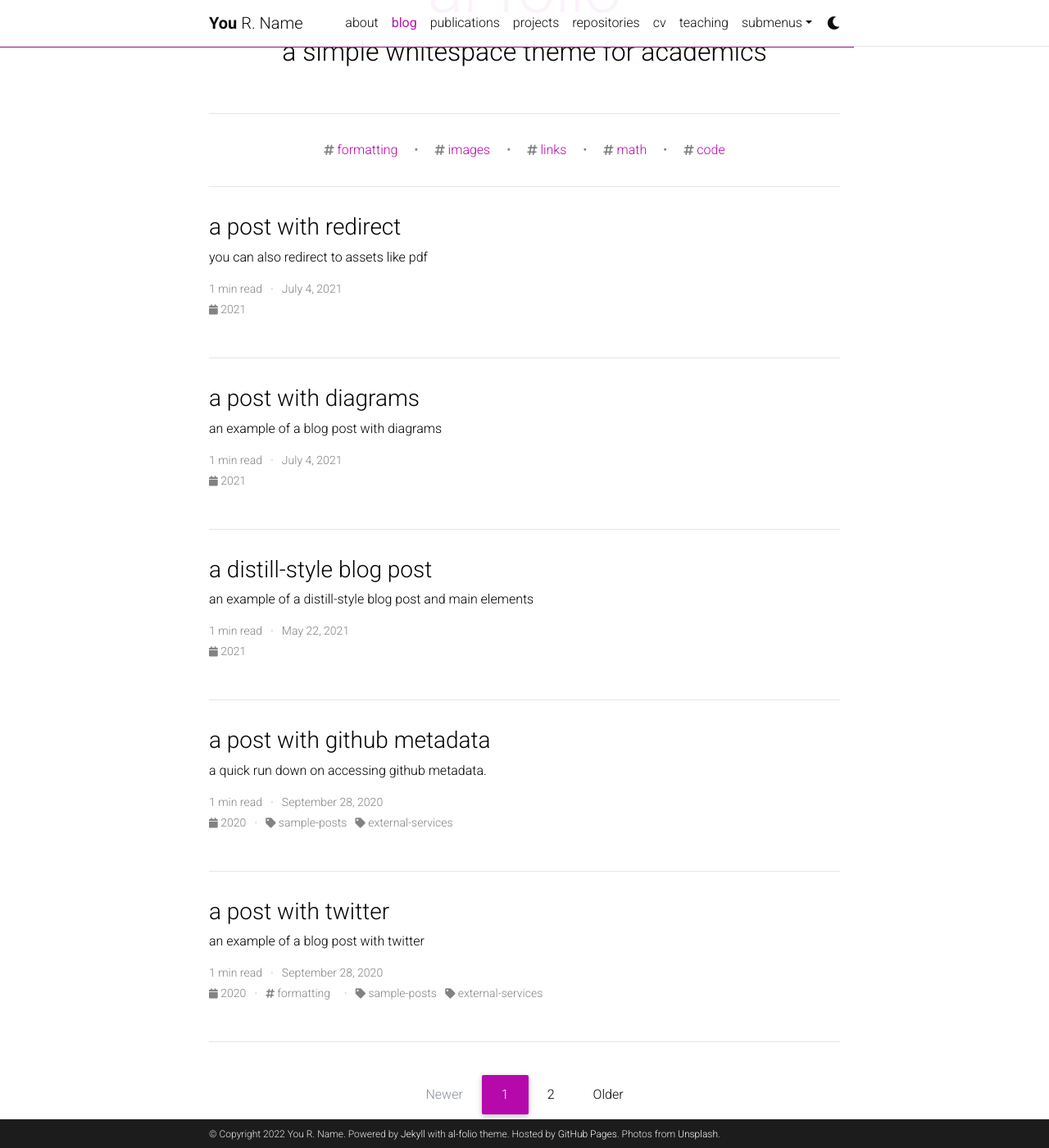
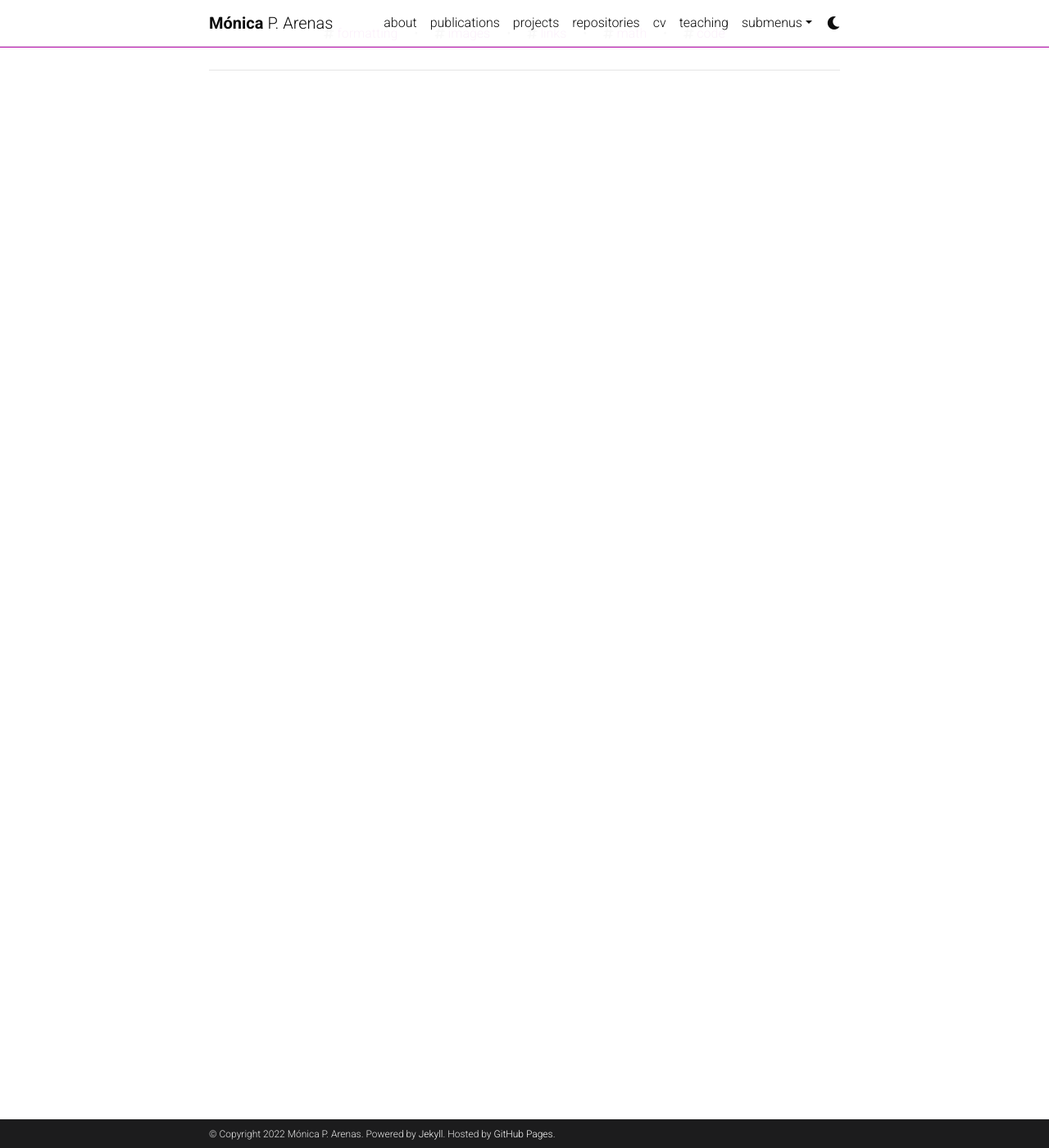
Before and after one commit to monicarenas4/monicarenas4.github.io, a Jekyll site: the page built from blog/index.html, in a window 1280 px wide and 1400 px high, scrolled down 197 px. Shown: the whole window at 82% size. Built offline with Jekyll 4.4.1, drawn with Linux system fonts in a browser that asks for light colours; the list of posts is cut into pages by our own code; comment, search, counter and statistics services are not loaded; a style sheet for code colours, icons or effects is not loaded.

Commit message:
edit config

```diff
--- a/_config.yml
+++ b/_config.yml
@@ -3,23 +3,22 @@
 # -----------------------------------------------------------------------------
 
 title: blank # the website title (if blank, full name will be used instead)
-first_name: You
-middle_name: R.
-last_name: Name
-email: you@example.com
+first_name: Mónica
+middle_name: P.
+last_name: Arenas
+# email: you@example.com
 description: > # the ">" symbol means to ignore newlines until "footer_text:"
-  A simple, whitespace theme for academics. Based on [*folio](https://github.com/bogoli/-folio) design.
+  Personal website.
 footer_text: >
-  Powered by <a href="https://jekyllrb.com/" target="_blank">Jekyll</a> with <a href="https://github.com/alshedivat/al-folio">al-folio</a> theme.
+  Powered by <a href="https://jekyllrb.com/" target="_blank">Jekyll</a>.
   Hosted by <a href="https://pages.github.com/" target="_blank">GitHub Pages</a>.
-  Photos from <a href="https://unsplash.com" target="_blank">Unsplash</a>.
 keywords: jekyll, jekyll-theme, academic-website, portfolio-website  # add your own keywords or leave empty
 
 lang: en # the language of your site (for example: en, fr, cn, ru, etc.)
 icon: ⚛️  # the emoji used as the favicon (alternatively, provide image name in /assets/img/)
 
-url: https://alshedivat.github.io # the base hostname & protocol for your site
-baseurl: /al-folio # the subpath of your site, e.g. /blog/
+url: https://monicarenas4.github.io # the base hostname & protocol for your site
+baseurl: # the subpath of your site, e.g. /blog/
 last_updated: false # set to true if you want to display last updated in the footer
 impressum_path:  # set to path to include impressum link in the footer, use the same path as permalink in a page, helps to conform with EU GDPR
 
@@ -41,7 +40,7 @@ repo_theme_dark: dark           # https://github.com/anuraghazra/github-readme-s
 # will use title and url fields
 # Take a look to https://github.com/jekyll/jekyll-feed for more customization
 
-rss_icon: true
+rss_icon: false
 
 # -----------------------------------------------------------------------------
 # Layout
@@ -67,14 +66,14 @@ og_image: # The site-wide (default for all links) Open Graph preview image
 # Social integration
 # -----------------------------------------------------------------------------
 
-github_username: # your GitHub user name
+github_username: monicarenas4 # your GitHub user name
 gitlab_username: # your GitLab user name
 twitter_username: # your Twitter handle
-linkedin_username: # your LinkedIn user name
-scholar_userid: # your Google Scholar ID
+linkedin_username: monicarenas4 # your LinkedIn user name
+scholar_userid: DsmvmNYAAAAJ&hl=en # your Google Scholar ID
 semanticscholar_id: # your Semantic Scholar ID
 whatsapp_number: # your WhatsApp number (full phone number in international format. Omit any zeroes, brackets, or dashes when adding the phone number in international format.)
-orcid_id: # your ORCID ID
+orcid_id: 0000-0003-0221-5032 # your ORCID ID
 medium_username: # your Medium username
 quora_username: # your Quora username
 publons_id: # your ID on Publons
@@ -94,8 +93,8 @@ instagram_id: # your instagram id
 facebook_id: # your facebook id
 discord_id: # your discord id (18-digit unique numerical identifier)
 
-contact_note: >
-  You can even add a little note about which of these is the best way to reach you.
+# contact_note: >
+  # You can even add a little note about which of these is the best way to reach you.
 
 # -----------------------------------------------------------------------------
 # Analytics and search engine verification
@@ -111,25 +110,25 @@ bing_site_verification:  # out your bing-site-verification ID (Bing Webmaster)
 # Blog
 # -----------------------------------------------------------------------------
 
-blog_name: al-folio # blog_name will be displayed in your blog page
-blog_nav_title: blog # your blog must have a title for it to be displayed in the nav bar
-blog_description: a simple whitespace theme for academics
-permalink: /blog/:year/:title/
+# blog_name: al-folio # blog_name will be displayed in your blog page
+# blog_nav_title: blog # your blog must have a title for it to be displayed in the nav bar
+# blog_description: a simple whitespace theme for academics
+# permalink: /blog/:year/:title/
 
-# Pagination
-pagination:
-  enabled: true
+# # Pagination
+# pagination:
+#   enabled: true
 
-# Comments
-disqus_shortname: al-folio # put your disqus shortname
-# https://help.disqus.com/en/articles/1717111-what-s-a-shortname
+# # Comments
+# disqus_shortname: al-folio # put your disqus shortname
+# # https://help.disqus.com/en/articles/1717111-what-s-a-shortname
 
-# External sources.
-# If you have blog posts published on medium.com or other exteranl sources,
-# you can display them in your blog by adding a link to the RSS feed.
-external_sources:
-  - name: medium.com
-    rss_url: https://medium.com/@al-folio/feed
+# # External sources.
+# # If you have blog posts published on medium.com or other exteranl sources,
+# # you can display them in your blog by adding a link to the RSS feed.
+# external_sources:
+#   - name: medium.com
+#     rss_url: https://medium.com/@al-folio/feed
 
 # -----------------------------------------------------------------------------
 # Collections
@@ -139,7 +138,7 @@ collections:
   news:
     defaults:
       layout: post
-    output: true
+    output: false
     permalink: /news/:path/
   projects:
     output: true
@@ -231,8 +230,8 @@ display_tags: ['formatting', 'images', 'links', 'math', 'code'] # this tags will
 
 scholar:
 
-  last_name: [Einstein]
-  first_name: [Albert, A.]
+  last_name: [Arenas]
+  first_name: [Mónica, P.]
 
   style: apa
   locale: en
@@ -267,7 +266,7 @@ more_authors_animation_delay: 10  # more authors are revealed on click using ani
 # -----------------------------------------------------------------------------
 
 imagemagick:
-  enabled: true # enables responsive images for your site (recomended, see https://github.com/alshedivat/al-folio/issues/537)
+  enabled: false # enables responsive images for your site (recomended, see https://github.com/alshedivat/al-folio/issues/537)
   widths:
     - 480
     - 800
```
